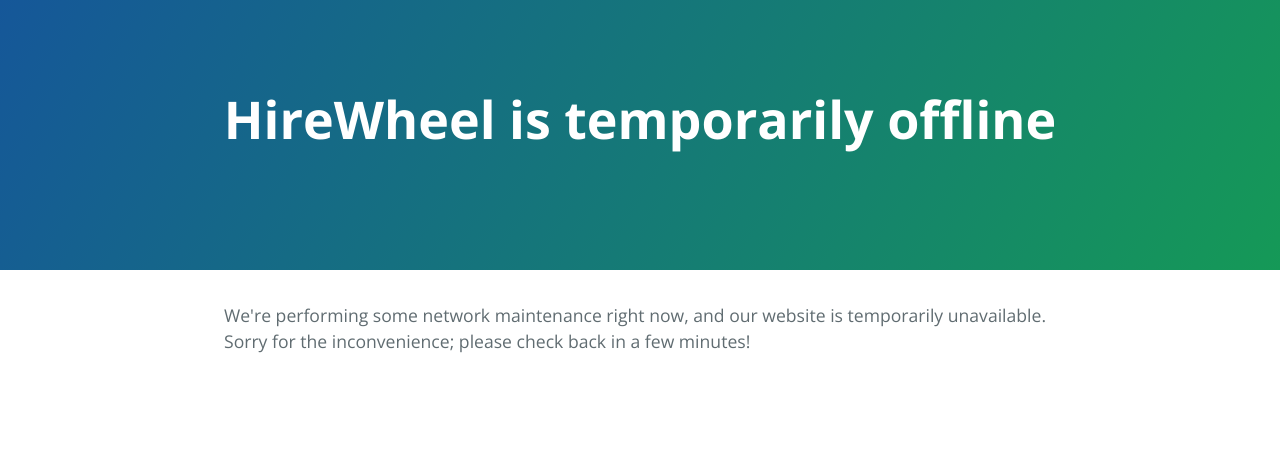
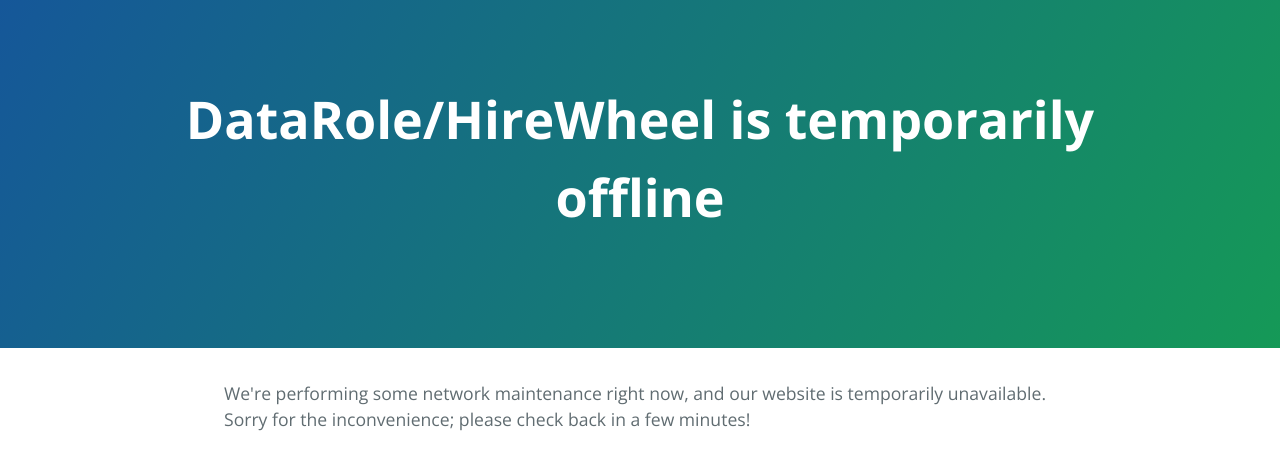
Before and after one commit to HireWheel/downtime, a plain HTML site: page index.html in a window 1280 px wide. Drawn offline with nearby package versions, Linux system fonts and the light colour scheme.

Commit message:
we changed company name

```diff
--- a/index.html
+++ b/index.html
@@ -2,7 +2,7 @@
 <html lang="en-us">
   <head>
     <meta charset="UTF-8">
-    <title>HireWheel is temporarily offline</title>
+    <title>DataRole/HireWheel is temporarily offline</title>
     <meta name="viewport" content="width=device-width, initial-scale=1">
     <link rel="stylesheet" type="text/css" href="stylesheets/normalize.css" media="screen">
     <link href='https://fonts.googleapis.com/css?family=Open+Sans:400,700' rel='stylesheet' type='text/css'>
@@ -11,7 +11,7 @@
   </head>
   <body>
     <section class="page-header">
-      <h1 class="project-name">HireWheel is temporarily offline</h1>
+      <h1 class="project-name">DataRole/HireWheel is temporarily offline</h1>
       <h2 class="project-tagline"></h2>
     </section>
 
```
